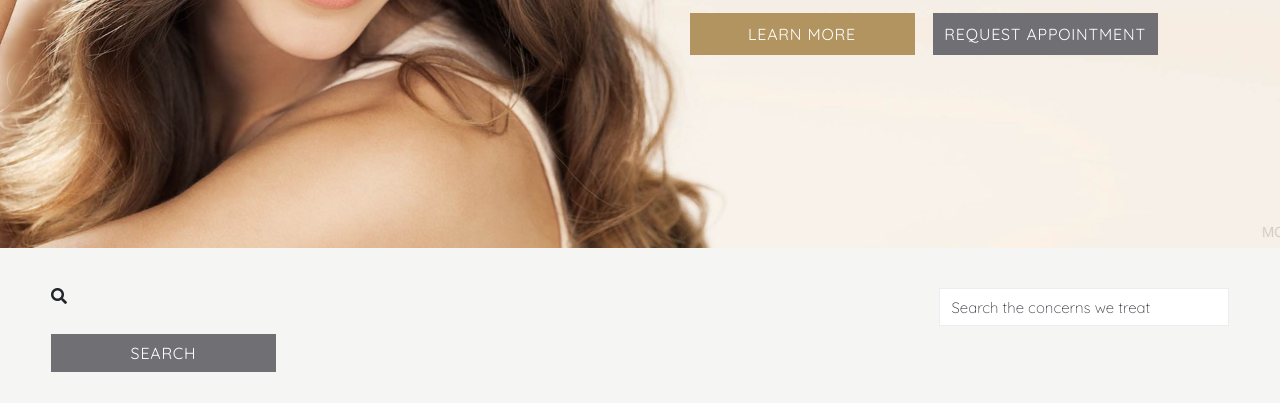
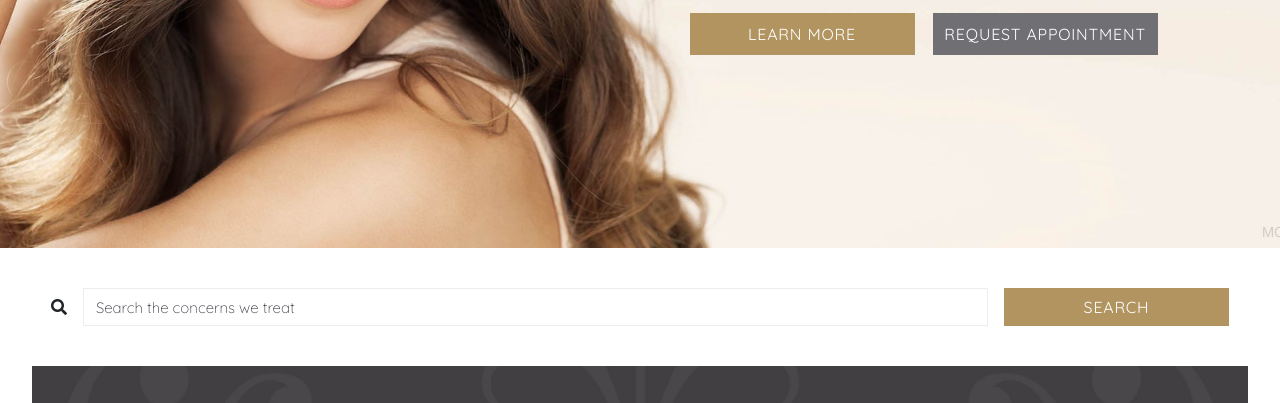
Before and after one commit to drbcreative/Stay_Beautiful-Static, a plain HTML site: page index.html in a window 1280 px wide. Shown: the part 506-909 px from the top of the page. Drawn offline with nearby package versions, Linux system fonts and the light colour scheme; a web font is replaced by a local one.

Commit message:
search section complete

```diff
--- a/index.html
+++ b/index.html
@@ -192,7 +192,7 @@
             class="form-control"
             placeholder="Search the concerns we treat"
           />
-          <button class="form-control ui-btn ui-btn-dark-accent" type="submit">
+          <button class="form-control ui-btn ui-btn-main" type="submit">
             SEARCH
           </button>
         </form>
--- a/scss/partials/_responsive.scss
+++ b/scss/partials/_responsive.scss
@@ -72,7 +72,7 @@
   }
   /* SEARCH ******************************************************* */
   .search {
-    background: $color-light;
+    background: $color-white;
     padding: 40px 20px;
 
     .containerish {
@@ -237,6 +237,31 @@
     }
   }
   /* SEARCH ******************************************************* */
+  .search {
+    background: $color-white;
+    padding: 40px 20px;
+
+    .containerish {
+      display: grid;
+      grid-template-columns: min-content 1fr min-content;
+      align-items: center;
+
+      .form-control {
+        border-radius: 0;
+        margin-bottom: 0;
+      }
+
+      .form-control:not(button) {
+        border: 1px solid #ededed;
+      }
+
+      ::placeholder {
+        color: #3e3a42;
+        font-family: $font-primary;
+        font-size: 15px;
+      }
+    }
+  }
   /* BOTOX AND FILLERS ******************************************** */
   /* ABOUT US ***************************************************** */
   /* NEWSLETTER *************************************************** */
--- a/scss/partials/_sections.scss
+++ b/scss/partials/_sections.scss
@@ -28,7 +28,7 @@ section {
 /* SEARCH SECTION */
 /* -------------------------------------------------------------------------- */
 .search {
-  background: $color-light;
+  background: $color-white;
   padding: 40px 20px;
 
   .containerish {
```
Also changed, not shown: css/theme.min.css.
